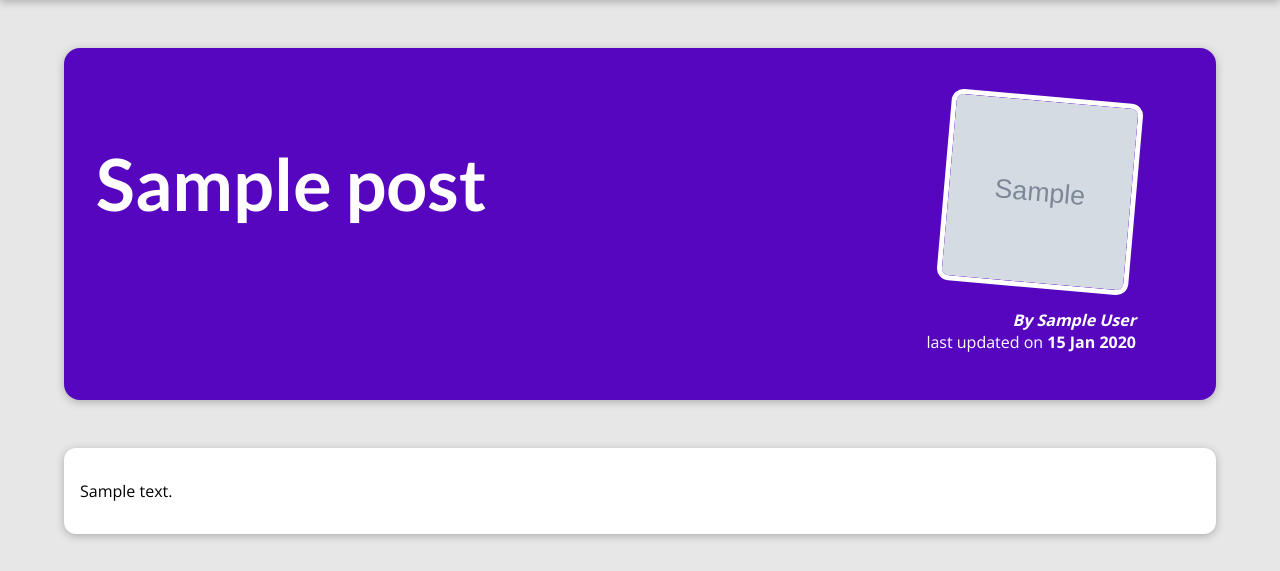
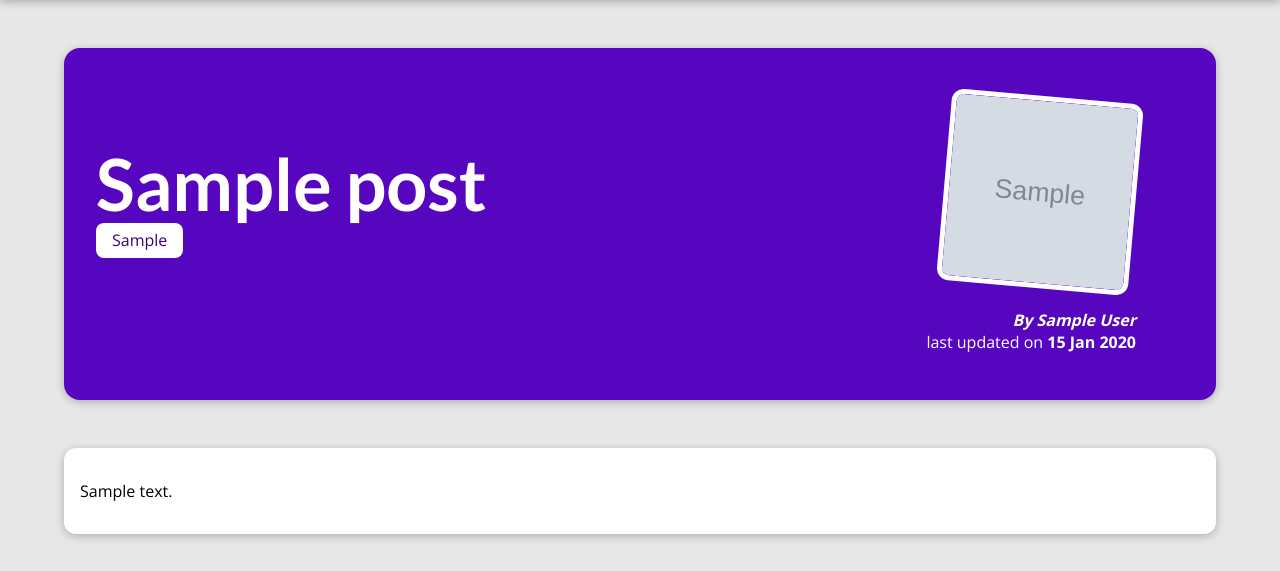
Before and after one commit to ahadulhaquenaim/Blog_Site, a Django app: a page that uses blog/templates/blog/post-detail.html in a window 1280 px wide. Shown: the part 80-651 px from the top of the page. Run offline with Django 5.2, Linux system fonts and the light colour scheme; tables that the repository leaves empty hold one stand-in row (values such as "Sample post"); grey boxes marked "Sample" are stand-in pictures.

Commit message:
feat:update tags and author in post detail page

```diff
--- a/blog/static/blog/post-detail.css
+++ b/blog/static/blog/post-detail.css
@@ -22,6 +22,7 @@ body {
 #summary h2 {
     color: white;
     font-size: 4.5rem;
+    margin-bottom: .25rem;
 }
 
 #summary article {
@@ -51,6 +52,11 @@ body {
     font-weight: bold;
 }
 
+#summary a {
+    color: white;
+    text-decoration: none;
+}
+
 main {
     width: 90%;
     max-width: 90rem;
@@ -60,3 +66,11 @@ main {
     border-radius: 12px;
     box-shadow: 0 2px 8px rgba(0, 0, 0, 0.25);
 }
+
+.tag {
+    background-color: white;
+    color: #390281;
+    padding: 0.4rem 1rem;
+    border-radius: 8px;
+
+}
--- a/blog/templates/blog/post-detail.html
+++ b/blog/templates/blog/post-detail.html
@@ -13,9 +13,14 @@
 
     <section id="summary">
         <h2>{{ post.title }}</h2>
+        <div>
+            {% for tag in post_tags %}
+                <span class="tag">{{ tag }}</span>
+            {% endfor %}
+        </div>
         <article>
             <img src="{% static 'blog/images/'|add:post.image_name %}" alt="{{ post.title }}"/>
-            <address>By {{ post.author }}</address>
+            <address>By <a href="mailto:{{ post.author.email_address }}">{{ post.author }}</a></address>
             <div>
                 last updated on
                 <time>{{ post.date|date:'d M Y' }}</time>
--- a/blog/views.py
+++ b/blog/views.py
@@ -17,4 +17,5 @@ def posts(request):
 
 def post_detail(request, slug):
     identified_post = get_object_or_404(Post, slug=slug)
-    return render(request, "blog/post-detail.html", {'post': identified_post})
+    return render(request, "blog/post-detail.html", {'post': identified_post,
+                                                     'post_tags': identified_post.tags.all()})
```
